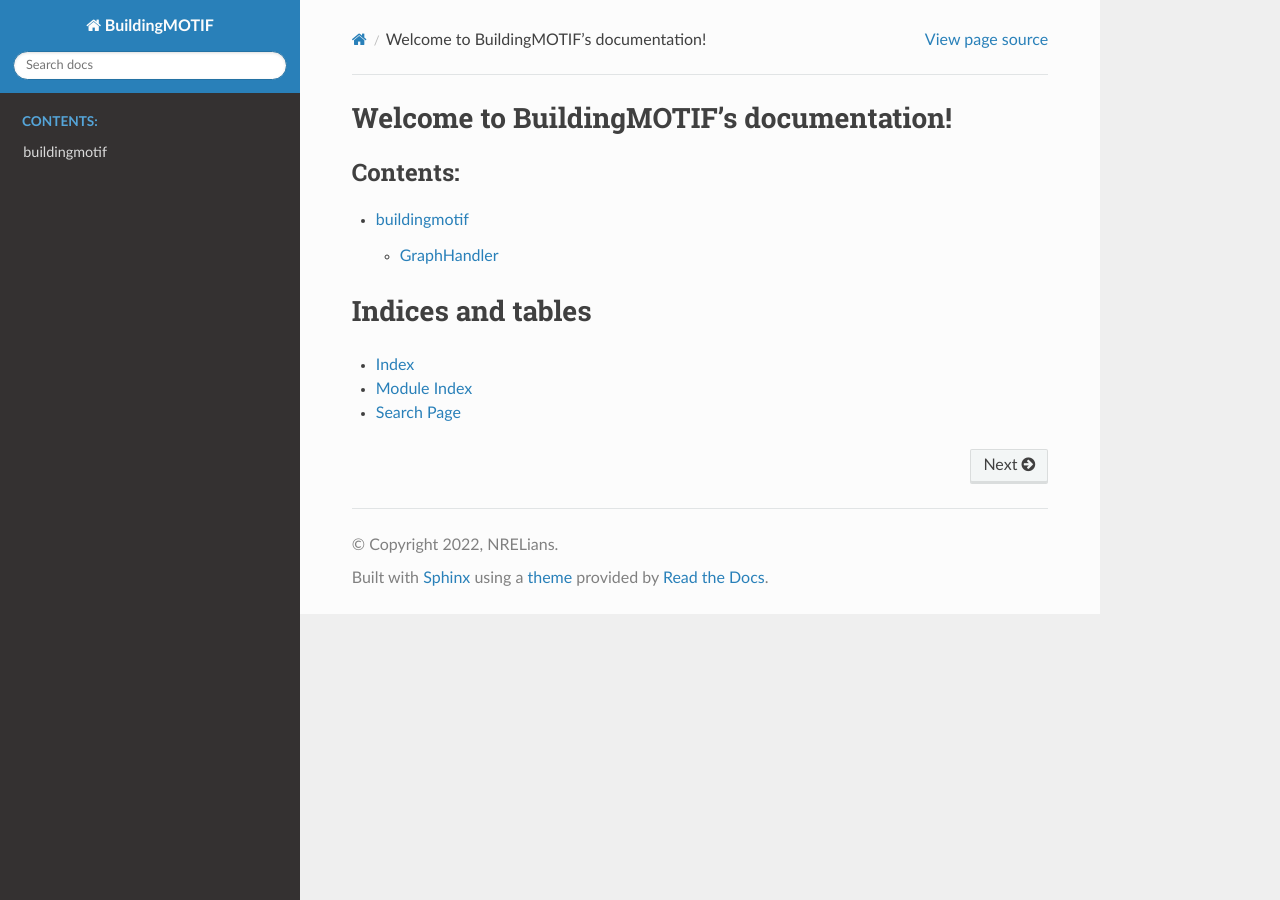
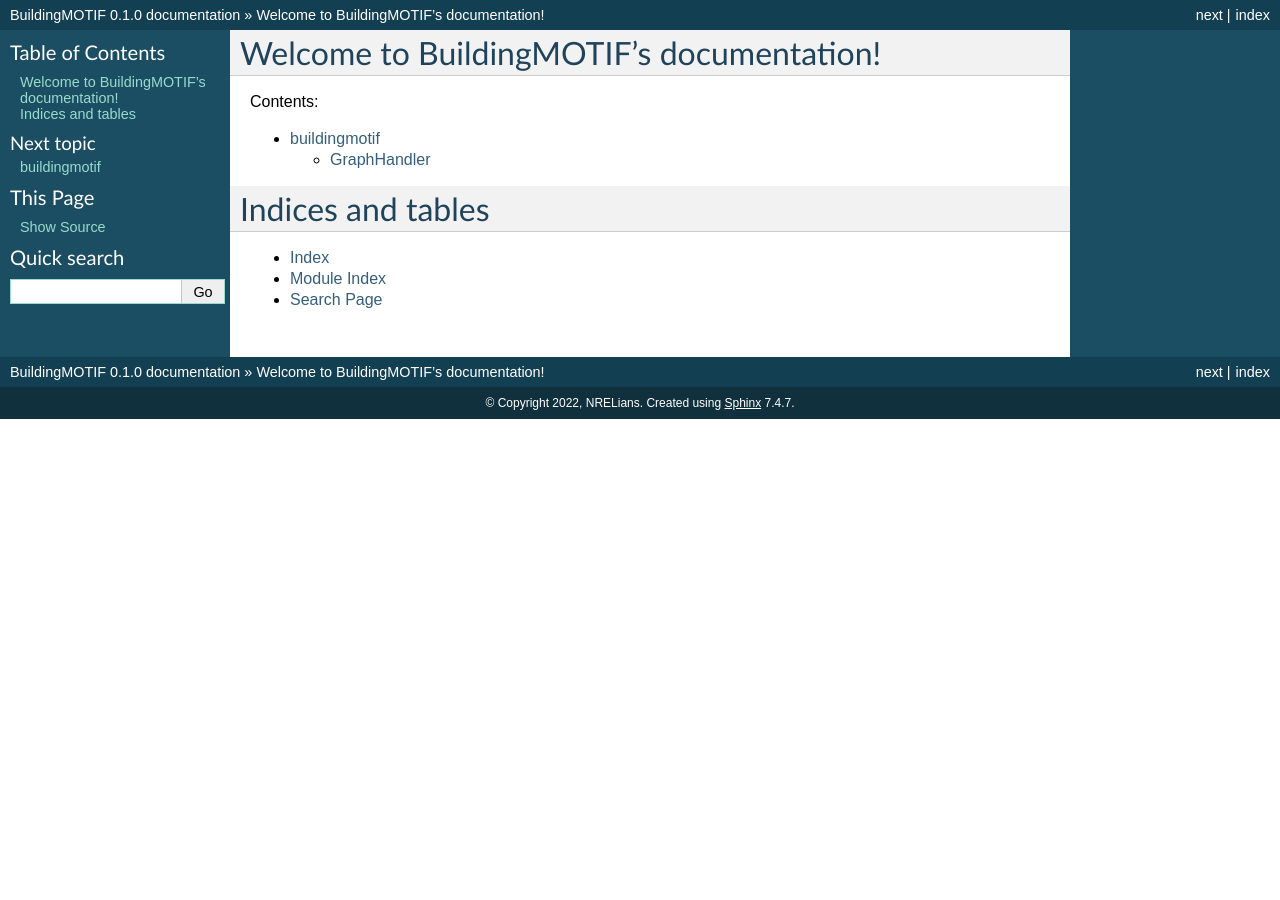
Before and after one commit to NREL/BuildingMOTIF, a Sphinx documentation site: the page built from docs/source/index.rst, in a window 1280 px wide. Built offline with Sphinx 7.4.7, drawn with Linux system fonts in a browser that asks for light colours.

Commit message:
don't import

```diff
--- a/docs/source/conf.py
+++ b/docs/source/conf.py
@@ -12,8 +12,7 @@
 
 import os
 import sys
-sys.path.insert(0, os.path.abspath('..')) # /../buildingmotif'))
-import buildingmotif
+sys.path.insert(0, os.path.abspath('../../buildingmotif'))
 
 
 # -- Project information -----------------------------------------------------
@@ -48,7 +47,7 @@ exclude_patterns = []
 # The theme to use for HTML and HTML Help pages.  See the documentation for
 # a list of builtin themes.
 #
-html_theme = 'sphinx_rtd_theme'
+html_theme = 'classic'
 
 # Add any paths that contain custom static files (such as style sheets) here,
 # relative to this directory. They are copied after the builtin static files,
```
